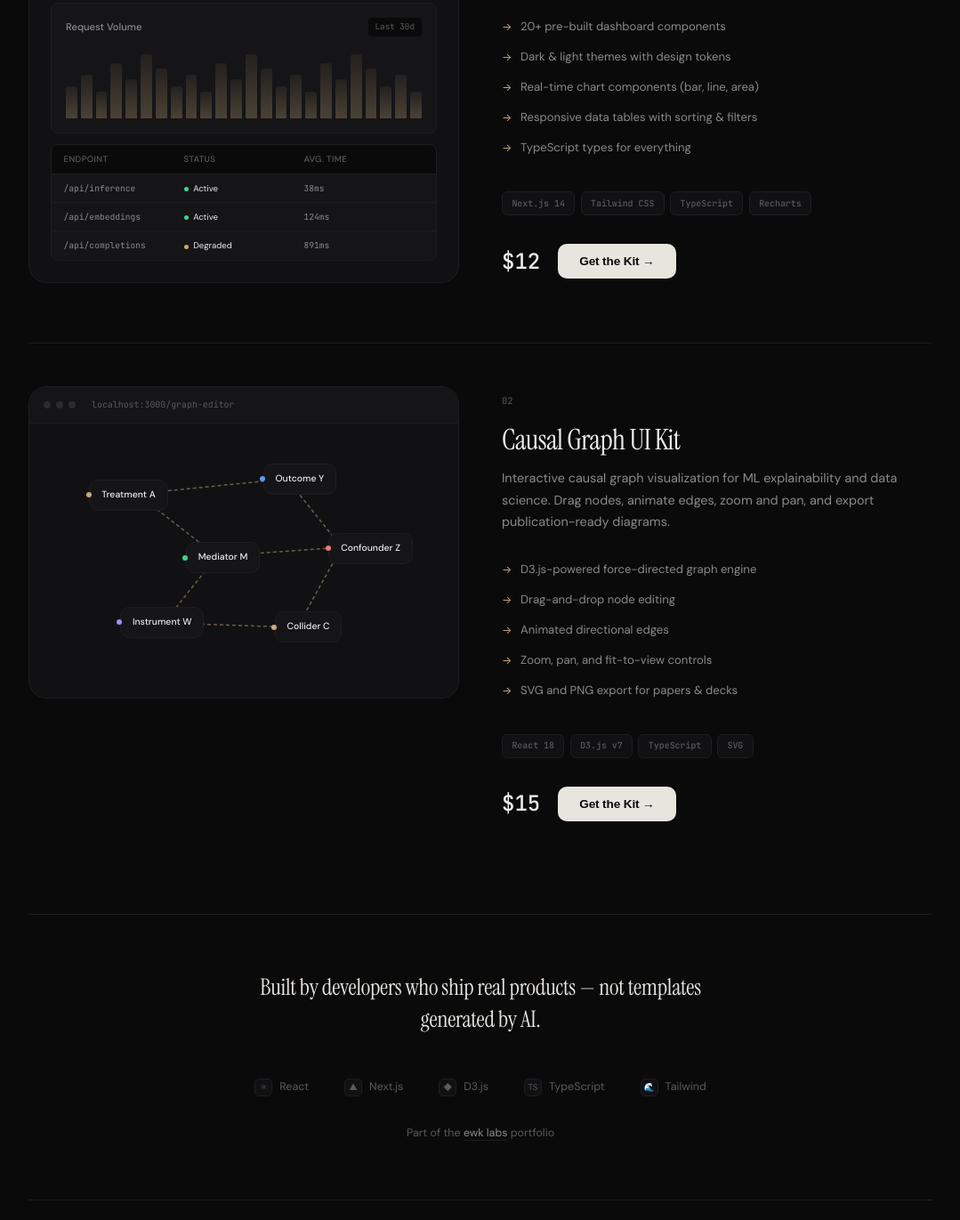
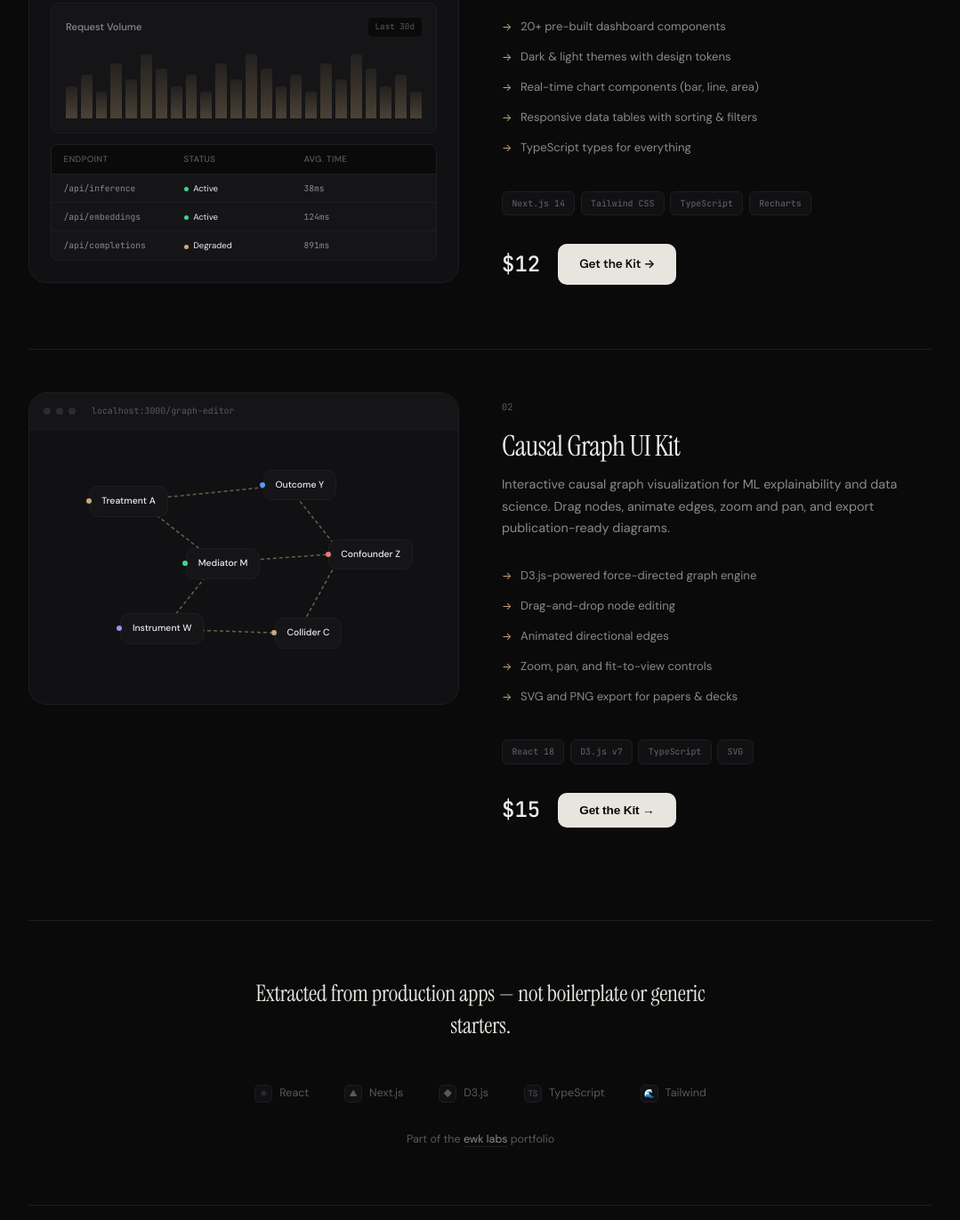
Before and after one commit to ewk-experiments/store, a plain HTML site: page index.html in a window 1280 px wide. Shown: the part 986-2357 px from the top of the page at 89% size, without its empty margins (100-1179 px from the left). Drawn offline with Linux system fonts and the light colour scheme.

Commit message:
Update store: credible copy + Gumroad checkout link

```diff
--- a/index.html
+++ b/index.html
@@ -942,8 +942,7 @@ footer {
         </div>
         <div class="buy-row">
           <div class="price-display">$12</div>
-          <!-- data-gumroad-url: replace with Gumroad link when ready -->
-          <button class="btn-buy" data-product="dashboard" data-gumroad-url="" onclick="openModal('dashboard')">Get the Kit →</button>
+          <a href="https://kimpossible05.gumroad.com/l/emvmct" target="_blank" class="btn-buy" style="text-decoration:none;text-align:center;display:inline-block;">Get the Kit →</a>
         </div>
       </div>
     </div>
@@ -1006,7 +1005,7 @@ footer {
 
   <!-- ── Credibility ── -->
   <section class="credibility">
-    <p class="credibility-statement">Built by developers who ship real products — not templates generated by AI.</p>
+    <p class="credibility-statement">Extracted from production apps — not boilerplate or generic starters.</p>
     <div class="built-with">
       <div class="built-with-item">
         <div class="built-with-icon">⚛</div>
```
